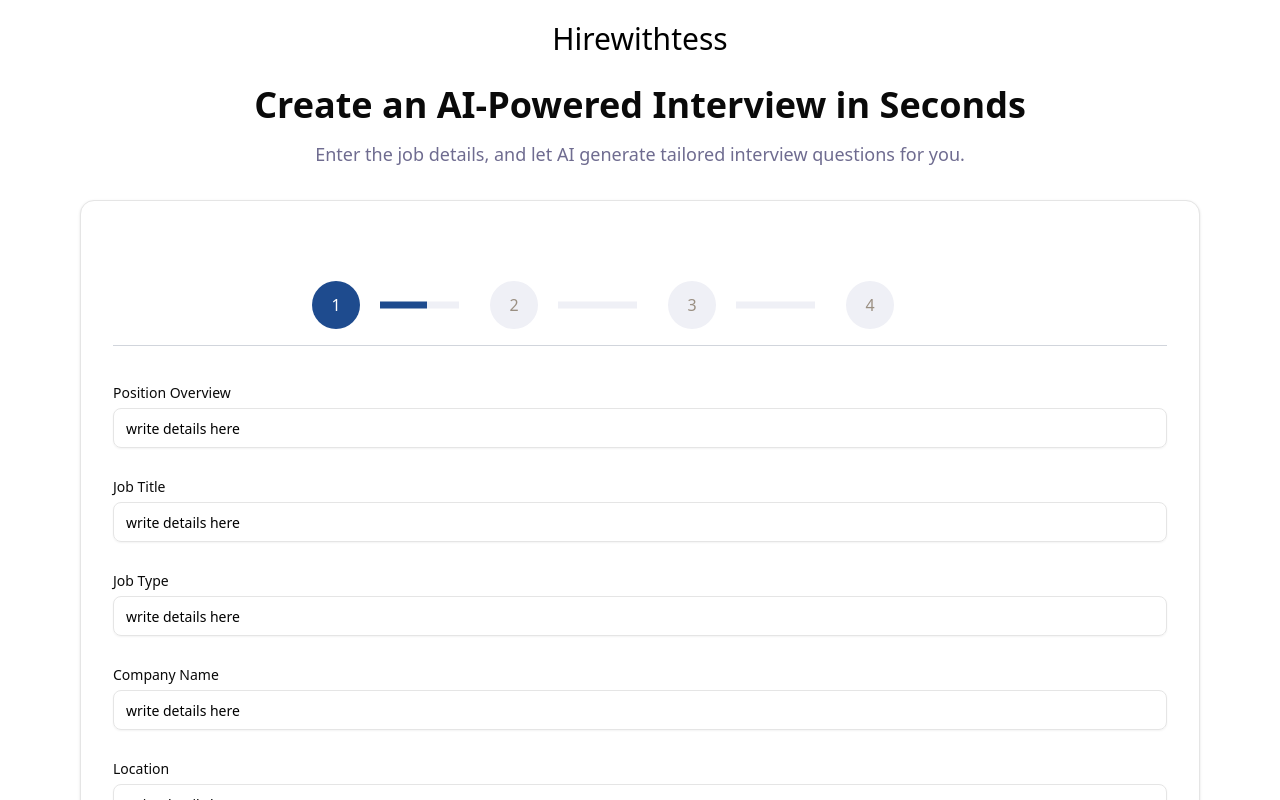
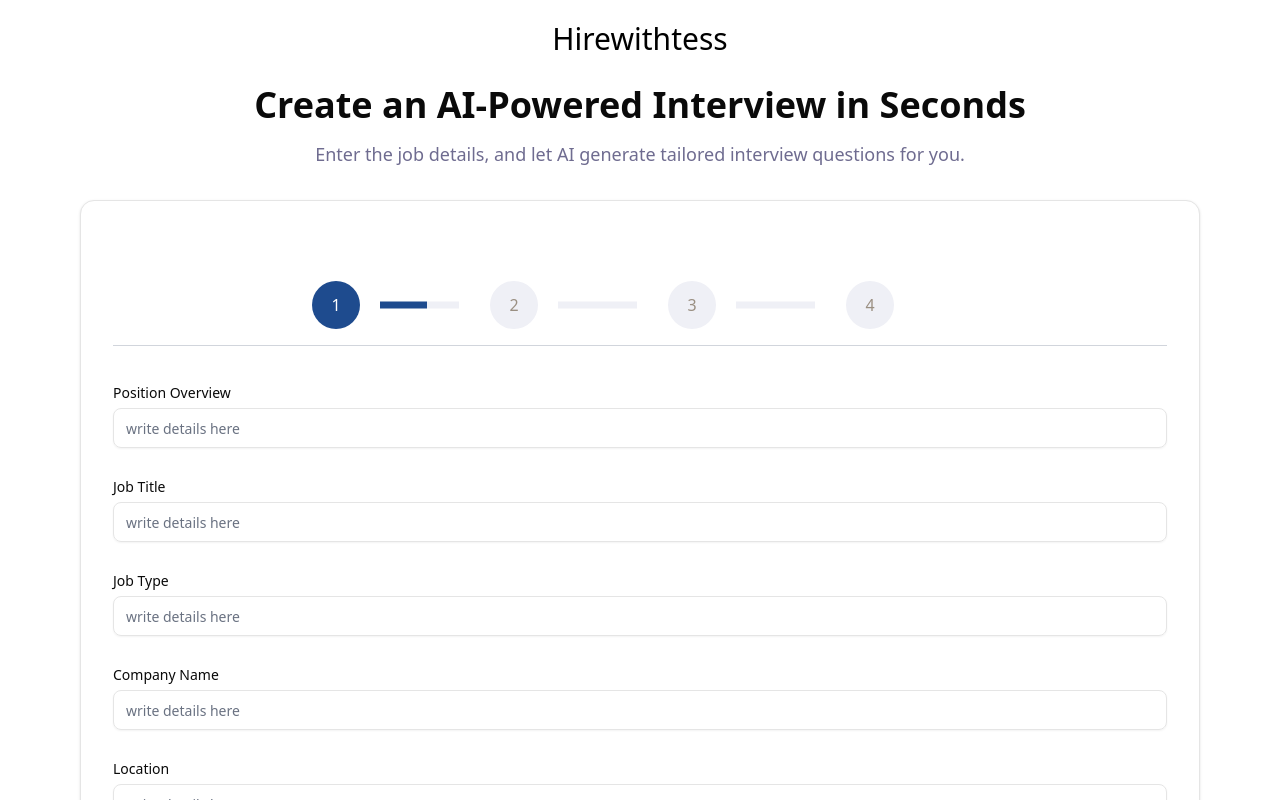
Before and after one commit to sayyamButt317/hire-with-tess-frontend, a Next.js app: page /interview in a window 1280 px wide. Shown: the top 800 px of the page. Built offline with nearby package versions, Linux system fonts and the light colour scheme.

Commit message:
custom input field

```diff
--- a/src/components/ui/input.tsx
+++ b/src/components/ui/input.tsx
@@ -1,6 +1,5 @@
-import * as React from "react"
-
-import { cn } from "@/lib/utils"
+import * as React from "react";
+import { cn } from "@/lib/utils";
 
 function Input({ className, type, ...props }: React.ComponentProps<"input">) {
     return (
@@ -8,14 +7,19 @@ function Input({ className, type, ...props }: React.ComponentProps<"input">) {
             type={type}
             data-slot="input"
             className={cn(
-        "file:text-black placeholder:text-black selection:bg-primary selection:text-primary-foreground dark:bg-input/30 border-input flex w-full min-w-0 rounded-md border bg-transparent px-3 py-1 text-base shadow-xs transition-[color,box-shadow] outline-none file:inline-flex file:h-7 file:border-0 file:bg-transparent file:text-sm file:font-medium disabled:pointer-events-none disabled:cursor-not-allowed disabled:opacity-50 md:text-sm h-10",
+                "file:text-black placeholder:text-gray-500 text-black",
+                "selection:bg-primary selection:text-primary-foreground dark:bg-input/30",
+                "border-input flex w-full min-w-0 rounded-md border bg-transparent px-3 py-1 text-base shadow-xs",
+                "transition-[color,box-shadow] outline-none",
+                "file:inline-flex file:h-7 file:border-0 file:bg-transparent file:text-sm file:font-medium",
+                "disabled:pointer-events-none disabled:cursor-not-allowed disabled:opacity-50 md:text-sm h-10",
                 "focus-visible:border-ring focus-visible:ring-ring/50 focus-visible:ring-[3px]",
                 "aria-invalid:ring-destructive/20 dark:aria-invalid:ring-destructive/40 aria-invalid:border-destructive",
                 className
             )}
             {...props}
         />
-  )
+    );
 }
 
-export { Input }
+export { Input };
```
Lines whose indentation alone changed are shown as unchanged.
